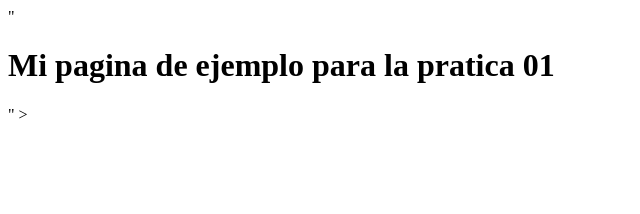
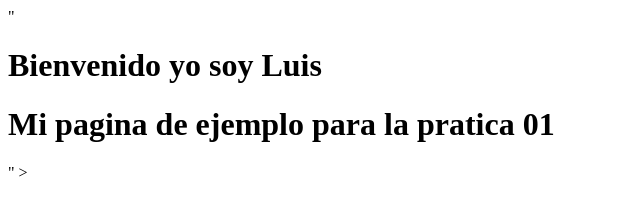
Before and after one commit to Luisgatovolador/practica01_LORL, a plain HTML site: page index.html in a window 1280 px wide. Shown: the whole page, without its empty margins (0-640 px from the left). Drawn offline with Linux system fonts and the light colour scheme.

Commit message:
encabezado

```diff
--- a/index.html
+++ b/index.html
@@ -1,8 +1,9 @@
 "<!DOCTYPE html>
 <html>
-<head>
-  <title>Hola de LORL </title>
-</head>
+<header>
+  <h1>Bienvenido yo soy Luis</h1>
+</header>
+
 <body>
   <h1>Mi pagina de ejemplo para la pratica 01 </h1>
 </body>
```
